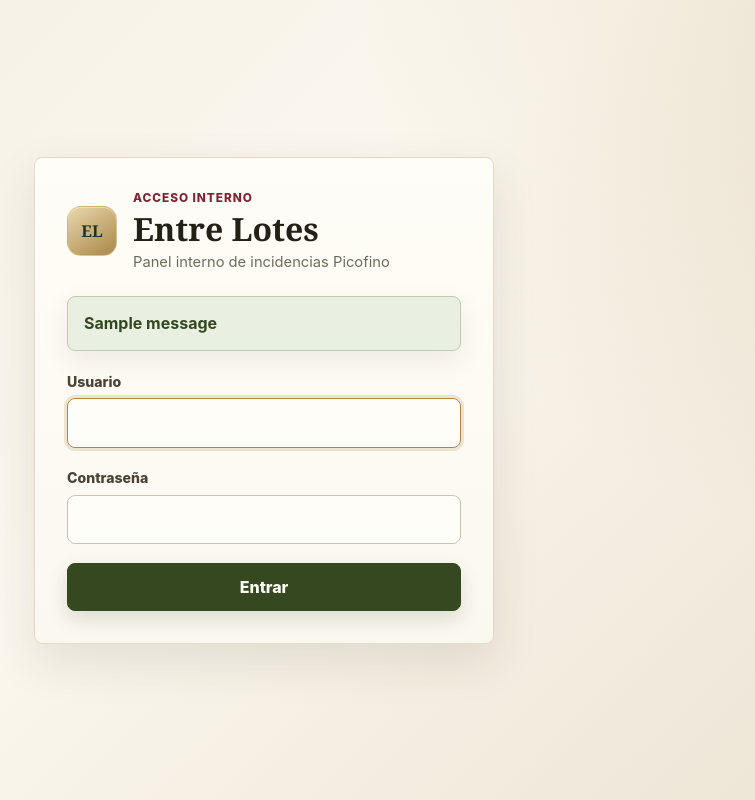
After one commit to celiaefe/el_desaguisado, a Flask app: page /login in a window 1280 px wide. The commit adds this page. Shown: the whole page, without its empty margins (376-1131 px from the left). Run offline with Flask 3, Linux system fonts and the light colour scheme; tables that the repository leaves empty hold one stand-in row (values such as "Sample post"); one stand-in notice (Sample message) is shown.

Commit message:
Anade autenticacion interna

```diff
--- a/app.py
+++ b/app.py
@@ -4,11 +4,21 @@ import zipfile
 from datetime import date, datetime
 from pathlib import Path
 from typing import Optional
+from urllib.parse import urlsplit
 from xml.sax.saxutils import escape
 
 from flask import Flask, Response, flash, redirect, render_template, request, url_for
+from flask_login import (
+    current_user,
+    LoginManager,
+    UserMixin,
+    login_required,
+    login_user,
+    logout_user,
+)
 from flask_sqlalchemy import SQLAlchemy
 from sqlalchemy import inspect, or_, text
+from werkzeug.security import check_password_hash, generate_password_hash
 
 
 BASE_DIR = Path(__file__).resolve().parent
@@ -44,6 +54,7 @@ OPTIONAL_INCIDENCIA_COLUMNS = {
 }
 
 db = SQLAlchemy()
+login_manager = LoginManager()
 TIPOS_INCIDENCIA = [
     "Rotura en envío",
     "Extravío",
@@ -90,6 +101,30 @@ PRIORIDAD_BADGE_CLASSES = {
 }
 ESTADOS_ABIERTOS = ["Nueva", "En revisión", "Pendiente"]
 ESTADOS_CON_CIERRE = {"Resuelta", "Cerrada"}
+
+
+class Usuario(UserMixin, db.Model):
+    """Usuario interno con acceso a la aplicación."""
+
+    __tablename__ = "usuarios"
+
+    id = db.Column(db.Integer, primary_key=True)
+    nombre = db.Column(db.String(120), nullable=False)
+    username = db.Column(db.String(80), nullable=False, unique=True, index=True)
+    password_hash = db.Column(db.String(255), nullable=False)
+    activo = db.Column(db.Boolean, nullable=False, default=True)
+
+    @property
+    def is_active(self) -> bool:
+        return bool(self.activo)
+
+    def set_password(self, password: str) -> None:
+        self.password_hash = generate_password_hash(
+            password, method="pbkdf2:sha256"
+        )
+
+    def check_password(self, password: str) -> bool:
+        return check_password_hash(self.password_hash, password)
 
 
 class Incidencia(db.Model):
@@ -208,6 +243,18 @@ def badge_class(value: str, choices: dict[str, str]) -> str:
     """Devuelve una clase CSS estable para etiquetas visuales."""
 
     return choices.get(value, "default")
+
+
+def safe_next_url(value: Optional[str]) -> Optional[str]:
+    """Permite redirecciones despues del login solo dentro de la app."""
+
+    if not value:
+        return None
+
+    parsed = urlsplit(value)
+    if parsed.scheme or parsed.netloc or not parsed.path.startswith("/"):
+        return None
+    return value
 
 
 def validate_incidencia_form(form_data) -> tuple[dict, list[str]]:
@@ -346,6 +393,19 @@ def create_tables(app: Flask) -> None:
     with app.app_context():
         db.create_all()
         ensure_optional_incidencia_columns()
+        ensure_initial_user()
+
+
+def ensure_initial_user() -> None:
+    """Crea un usuario inicial si la instalación no tiene usuarios."""
+
+    if Usuario.query.first():
+        return
+
+    usuario = Usuario(nombre="Administrador", username="admin")
+    usuario.set_password("admin123")
+    db.session.add(usuario)
+    db.session.commit()
 
 
 def ensure_optional_incidencia_columns() -> None:
@@ -572,7 +632,18 @@ def create_app() -> Flask:
     app.config["UPLOAD_FOLDER"].mkdir(parents=True, exist_ok=True)
 
     db.init_app(app)
+    login_manager.init_app(app)
+    login_manager.login_view = "login"
+    login_manager.login_message = "Inicia sesión para acceder a Entre Lotes."
+    login_manager.login_message_category = "error"
     create_tables(app)
+
+    @login_manager.user_loader
+    def load_user(user_id: str):
+        try:
+            return db.session.get(Usuario, int(user_id))
+        except (TypeError, ValueError):
+            return None
 
     @app.context_processor
     def inject_form_choices():
@@ -593,7 +664,41 @@ def create_app() -> Flask:
     def index():
         return redirect(url_for("dashboard"))
 
+    @app.route("/login", methods=["GET", "POST"])
+    def login():
+        if current_user.is_authenticated:
+            return redirect(url_for("dashboard"))
+
+        if request.method == "POST":
+            username = clean_text(request.form.get("username", ""), 80)
+            password = request.form.get("password", "")
+            usuario = Usuario.query.filter_by(username=username).first()
+
+            if not usuario or not usuario.check_password(password) or not usuario.activo:
+                flash("Usuario o contraseña incorrectos.", "error")
+                return render_template(
+                    "login.html",
+                    app_name="Entre Lotes",
+                    username=username,
+                )
+
+            login_user(usuario)
+            flash("Sesión iniciada correctamente.", "success")
+            return redirect(
+                safe_next_url(request.args.get("next")) or url_for("dashboard")
+            )
+
+        return render_template("login.html", app_name="Entre Lotes")
+
+    @app.get("/logout")
+    @login_required
+    def logout():
+        logout_user()
+        flash("Sesión cerrada correctamente.", "success")
+        return redirect(url_for("login"))
+
     @app.get("/dashboard")
+    @login_required
     def dashboard():
         total = Incidencia.query.count()
         nuevas = Incidencia.query.filter_by(estado="Nueva").count()
@@ -615,6 +720,7 @@ def create_app() -> Flask:
         )
 
     @app.route("/incidencias")
+    @login_required
     def incidencias_list():
         filters = get_incidencia_filters(request.args)
         incidencias = build_incidencias_query(filters).all()
@@ -626,6 +732,7 @@ def create_app() -> Flask:
         )
 
     @app.get("/incidencias/exportar")
+    @login_required
     def incidencias_exportar():
         filters = get_incidencia_filters(request.args)
         incidencias = build_incidencias_query(filters).all()
@@ -692,6 +799,7 @@ def create_app() -> Flask:
         )
 
     @app.route("/incidencias/nueva", methods=["GET", "POST"])
+    @login_required
     def incidencia_nueva():
         if request.method == "POST":
             data, errors = validate_incidencia_form(request.form)
@@ -711,6 +819,7 @@ def create_app() -> Flask:
         return render_incidencia_form("nueva_incidencia.html")
 
     @app.get("/incidencias/<int:id>")
+    @login_required
     def incidencia_detalle(id: int):
         incidencia = db.get_or_404(Incidencia, id)
         seguimientos = (
@@ -726,6 +835,7 @@ def create_app() -> Flask:
         )
 
     @app.post("/incidencias/<int:id>/seguimiento")
+    @login_required
     def incidencia_agregar_seguimiento(id: int):
         incidencia = db.get_or_404(Incidencia, id)
         comentario = request.form.get("comentario", "").strip()
@@ -744,6 +854,7 @@ def create_app() -> Flask:
         return redirect(url_for("incidencia_detalle", id=incidencia.id))
 
     @app.route("/incidencias/<int:id>/editar", methods=["GET", "POST"])
+    @login_required
     def incidencia_editar(id: int):
         incidencia = db.get_or_404(Incidencia, id)
 
@@ -768,6 +879,7 @@ def create_app() -> Flask:
         return render_incidencia_form("editar_incidencia.html", incidencia=incidencia)
 
     @app.post("/incidencias/<int:id>/estado")
+    @login_required
     def incidencia_cambiar_estado(id: int):
         incidencia = db.get_or_404(Incidencia, id)
         nuevo_estado = clean_text(request.form.get("estado", ""), 50)
--- a/requirements.txt
+++ b/requirements.txt
@@ -1,3 +1,4 @@
 Flask==3.1.1
+Flask-Login==0.6.3
 Flask-SQLAlchemy==3.1.1
 psycopg2-binary==2.9.10
--- a/static/style.css
+++ b/static/style.css
@@ -148,6 +148,33 @@ a {
   background: var(--brass);
 }
 
+.sidebar-user {
+  display: grid;
+  gap: 0.55rem;
+  margin-top: 1.6rem;
+  padding: 1rem;
+  border: 1px solid rgba(218, 194, 143, 0.24);
+  border-radius: 8px;
+  background: rgba(255, 253, 247, 0.08);
+}
+
+.sidebar-user span {
+  color: #fffdf7;
+  font-size: 0.9rem;
+  font-weight: 850;
+}
+
+.sidebar-user a {
+  color: rgba(255, 253, 247, 0.72);
+  font-size: 0.84rem;
+  font-weight: 760;
+  text-decoration: none;
+}
+
+.sidebar-user a:hover {
+  color: #fffdf7;
+}
+
 .main-area {
   min-width: 0;
   padding: 2.15rem;
@@ -184,6 +211,49 @@ a {
 .content {
   display: grid;
   gap: 1.45rem;
+}
+
+.auth-body {
+  display: grid;
+  place-items: center;
+  padding: 1.5rem;
+}
+
+.auth-shell {
+  width: min(100%, 460px);
+}
+
+.auth-panel {
+  padding: 2rem;
+  border: 1px solid rgba(169, 135, 72, 0.28);
+  border-radius: 8px;
+  background: linear-gradient(180deg, var(--surface), #fbf8f0);
+  box-shadow: var(--shadow);
+}
+
+.auth-brand {
+  display: flex;
+  align-items: center;
+  gap: 1rem;
+  margin-bottom: 1.4rem;
+}
+
+.auth-brand h1 {
+  margin: 0;
+  color: #232018;
+  font-family: Georgia, "Times New Roman", serif;
+  font-size: 2rem;
+  line-height: 1;
+}
+
+.auth-brand p:last-child {
+  margin: 0.4rem 0 0;
+  color: var(--muted);
+  font-size: 0.92rem;
+}
+
+.auth-form {
+  margin-top: 1.2rem;
 }
 
 .button {
--- /dev/null
+++ b/templates/login.html
@@ -0,0 +1,47 @@
+<!doctype html>
+<html lang="es">
+  <head>
+    <meta charset="utf-8">
+    <meta name="viewport" content="width=device-width, initial-scale=1">
+    <title>Acceso | Entre Lotes</title>
+    <link rel="stylesheet" href="{{ url_for('static', filename='style.css') }}">
+  </head>
+  <body class="auth-body">
+    <main class="auth-shell">
+      <section class="auth-panel">
+        <div class="auth-brand">
+          <span class="brand-mark">EL</span>
+          <div>
+            <p class="eyebrow">Acceso interno</p>
+            <h1>Entre Lotes</h1>
+            <p>Panel interno de incidencias Picofino</p>
+          </div>
+        </div>
+
+        {% with messages = get_flashed_messages(with_categories=true) %}
+          {% if messages %}
+            <section class="flash-stack" aria-label="Mensajes">
+              {% for category, message in messages %}
+                <div class="flash flash-{{ category }}">{{ message }}</div>
+              {% endfor %}
+            </section>
+          {% endif %}
+        {% endwith %}
+
+        <form method="post" class="form-stack auth-form">
+          <label class="field">
+            <span>Usuario</span>
+            <input type="text" name="username" value="{{ username or '' }}" autocomplete="username" required autofocus>
+          </label>
+
+          <label class="field">
+            <span>Contraseña</span>
+            <input type="password" name="password" autocomplete="current-password" required>
+          </label>
+
+          <button class="button" type="submit">Entrar</button>
+        </form>
+      </section>
+    </main>
+  </body>
+</html>
```
Also changed, not shown: templates/base.html (+7 -0 lines).
